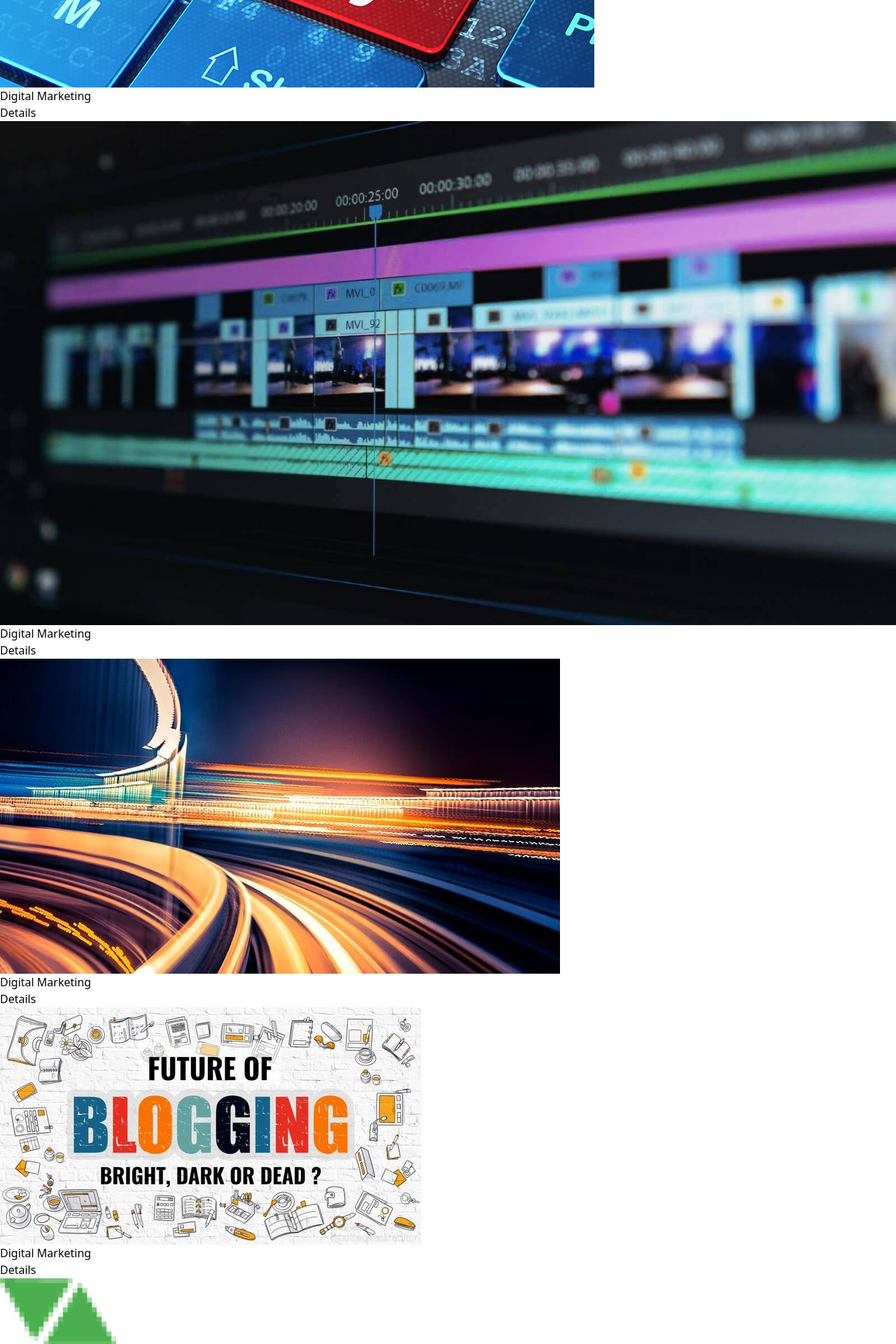
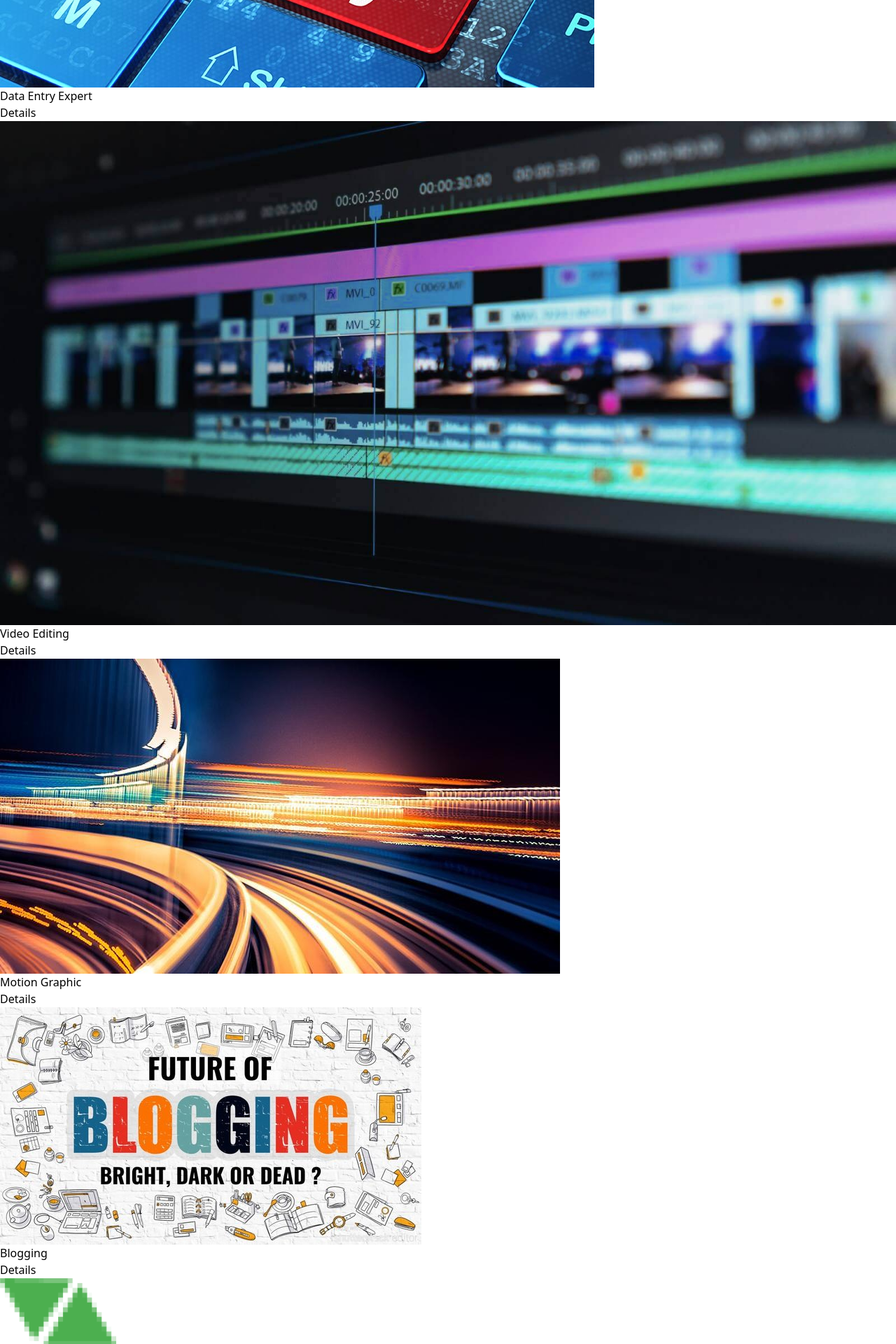
Before and after one commit to tofael005/nextCent-agency, a React (Vite) app: page /service in a window 1280 px wide. Shown: the part 2780-4700 px from the top of the page at 70% size. Built offline with nearby package versions, Linux system fonts and the light colour scheme.

Commit message:
service card text added fixt

```diff
--- a/src/Pages/Service.jsx
+++ b/src/Pages/Service.jsx
@@ -44,28 +44,28 @@ const Service = () => {
                 <div className='rounded-md hover:shadow-md duration-300 text-transparent hover:text-black cursor-pointer p-2'>
                     <img className='rounded-md h-[200px] w-full' src={iamge5} alt="" />
                     <div className='flex justify-between items-center mt-3 '>
-                        <h1 className='font-bold text-xl'>Digital Marketing</h1>
+                        <h1 className='font-bold text-xl'>Data Entry Expert</h1>
                         <p className='hover:text-blue-600 font-semibold'>Details</p>
                     </div>
                 </div>
                 <div className='rounded-md hover:shadow-md duration-300 text-transparent hover:text-black cursor-pointer p-2'>
                     <img className='rounded-md h-[200px] w-full' src={iamge6} alt="" />
                     <div className='flex justify-between items-center mt-3 '>
-                        <h1 className='font-bold text-xl'>Digital Marketing</h1>
+                        <h1 className='font-bold text-xl'>Video Editing</h1>
                         <p className='hover:text-blue-600 font-semibold'>Details</p>
                     </div>
                 </div>
                 <div className='rounded-md hover:shadow-md duration-300 text-transparent hover:text-black cursor-pointer p-2'>
                     <img className='rounded-md h-[200px] w-full' src={iamge7} alt="" />
                     <div className='flex justify-between items-center mt-3 '>
-                        <h1 className='font-bold text-xl'>Digital Marketing</h1>
+                        <h1 className='font-bold text-xl'>Motion Graphic</h1>
                         <p className='hover:text-blue-600 font-semibold'>Details</p>
                     </div>
                 </div>
                 <div className='rounded-md hover:shadow-md duration-300 text-transparent hover:text-black cursor-pointer p-2'>
                     <img className='rounded-md h-[200px] w-full' src={iamge8} alt="" />
                     <div className='flex justify-between items-center mt-3 '>
-                        <h1 className='font-bold text-xl'>Digital Marketing</h1>
+                        <h1 className='font-bold text-xl'>Blogging</h1>
                         <p className='hover:text-blue-600 font-semibold'>Details</p>
                     </div>
                 </div>
```
